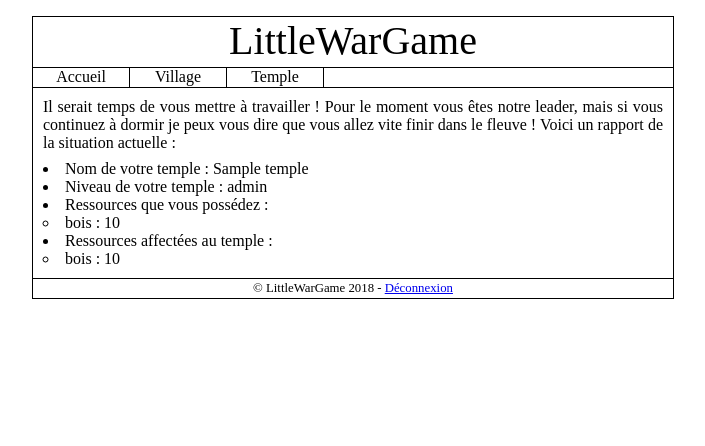
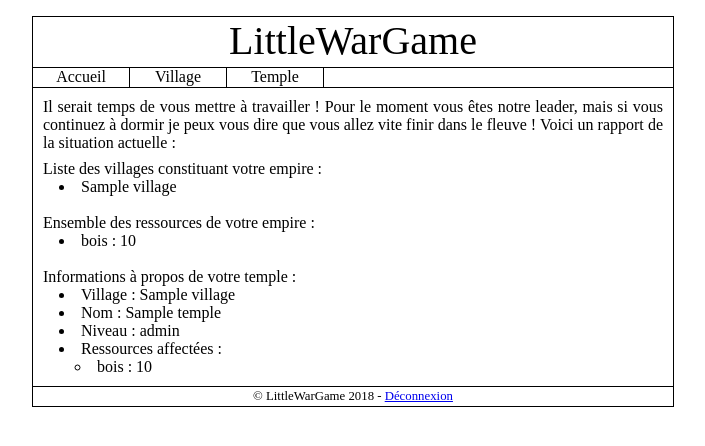
Before and after one commit to Alfanor/LittleWarGame, a PHP site: page / in a window 1280 px wide. Shown: the top 446 px of the page, without its empty margins (287-992 px from the left). Run offline with PHP 8.4, Linux system fonts and the light colour scheme; the visitor is signed in with stand-in values (Sample User, id 1); tables that the repository leaves empty or names only in its code hold one stand-in row (values such as "Sample post").

Commit message:
Ajout de la possibilité d'avoir de multiples villages.

```diff
--- a/Classes/Member.php
+++ b/Classes/Member.php
@@ -4,33 +4,29 @@ class Member {
     protected $login;
     protected $password;
 
-    protected $temple;
-    protected $inventory;
+    protected $villages;
 
     private $_SQL;
 
     public function __construct(&$_SQL, $id)
     {
         $this->_SQL = $_SQL;
-
         $this->id = $id;
     }
 
     public function loadAccountDataFromMemberId()
     {
         // We don't care bout member data, $_SESSION already store them
-        // So, here, $id is already checked
-        $this->temple = new Temple($this->_SQL);
+        // So, here, member id is already checked
 
-        if(!$this->temple->loadFromMemberId($this->id))
-            return false;
+        // We need to find member village
+        // TODO : When a member have several villages, it's important to select only the one with the temple
+        $this->villages = Village::loadListFromMemberId($this->_SQL, $this->id);
 
-        $this->inventory = new Inventory($this->_SQL, $_SESSION['inventory_id']);
+        if(is_array($this->villages))
+            return true;
 
-        if(!$this->inventory->loadFromId())
-            return false;
-
-        return true;
+        return false;
     }
 
     public function getId()
@@ -43,14 +39,9 @@ class Member {
         return $this->login;
     }
 
-    public function getTemple()
+    public function getVillages()
     {
-        return $this->temple;
-    }
-
-    public function getInventory()
-    {
-        return $this->inventory;
+        return $this->villages;
     }
 }
 ?>
--- a/Classes/Temple.php
+++ b/Classes/Temple.php
@@ -8,12 +8,13 @@ class Temple
 
     private $_SQL;
 
-    public function __construct(&$_SQL)
+    public function __construct(&$_SQL, $id)
     {
         $this->_SQL = $_SQL;
+        $this->id = $id;
     }
 
-    public function loadFromMemberId($member_id)
+    public function loadFromId()
     {
         $req = 'SELECT id, inventory_id, name, level FROM temple WHERE member_id = :member_id';
 
@@ -60,5 +61,25 @@ class Temple
     {
         return $this->level;
     }
+
+    public function setId($id)
+    {
+        $this->id = $id;
+    }
+
+    public function setInventory($inventory)
+    {
+        $this->inventory = $inventory;
+    }
+
+    public function setName($name)
+    {
+        $this->name = $name;
+    }
+
+    public function setLevel($level)
+    {
+        $this->level = $level;
+    }
 }
 ?>
--- /dev/null
+++ b/Classes/Village.php
@@ -0,0 +1,114 @@
+<?php
+class Village
+{
+    protected $id;
+    protected $name;
+    protected $member;
+    protected $inventory;
+    protected $temple;
+
+    private $_SQL;
+
+    public function __construct(&$_SQL, $id)
+    {
+        $this->_SQL = $_SQL;
+        $this->id = $id;
+    }
+
+    public static function loadListFromMemberId(&$_SQL, $id)
+    {
+        $req = 'SELECT  v.id as v_id,
+                        v.name as v_name,
+                        v.member_id,
+                        v.inventory_id as v_inventory,
+                        t.id as t_id,
+                        t.name as t_name,
+                        t.inventory_id as t_inventory,
+                        t.level as t_level
+                FROM village v
+                LEFT JOIN temple t ON t.village_id = v.id
+                WHERE v.member_id = :id';
+
+        $rep = $_SQL->prepare($req);
+
+        $rep->execute(array(':id' => $id));
+
+        $resultat = $rep->fetchAll();
+
+        if(count($resultat) > 0)
+        {
+            $villages = array();
+            $i = 0;
+
+            foreach($resultat as $village)
+            {
+                // We store basics data
+                $villages[$i] = new Village($_SQL, $village['v_id']);
+
+                $villages[$i]->setName($village['v_name']);
+
+                // We want all ressources
+                $villages[$i]->setInventory(new Inventory($_SQL, $village['v_inventory']));
+                $villages[$i]->getInventory()->loadFromId();
+
+                // And we want to load the temple if is in this village
+                // If there is village with temple, it's always the first
+                if(isset($village['t_id']))
+                {
+                    $_SESSION['temple'] = true;
+
+                    $villages[$i]->setTemple(new Temple($_SQL, $village['t_id']));
+
+                    $villages[$i]->getTemple()->setName($village['t_name']);
+                    $villages[$i]->getTemple()->setLevel($village['t_level']);
+                    $villages[$i]->getTemple()->setInventory(new Inventory($_SQL, $village['t_inventory']));
+
+                    if(!$villages[$i]->getTemple()->GetInventory()->loadFromId())
+                        return false;
+                }
+
+                ++$i;
+            }
+
+            return $villages;
+        }
+
+        return false;
+    }
+
+    public function getId()
+    {
+        return $this->id;
+    }
+
+    public function getName()
+    {
+        return $this->name;
+    }
+
+    public function getInventory()
+    {
+        return $this->inventory;
+    }
+
+    public function getTemple()
+    {
+        return $this->temple;
+    }
+
+    public function setName($name)
+    {
+        $this->name = $name;
+    }
+
+    public function setInventory($inventory)
+    {
+        $this->inventory = $inventory;
+    }
+
+    public function setTemple($temple)
+    {
+        $this->temple = $temple;
+    }
+}
+?>
--- a/Controleurs/accueil.php
+++ b/Controleurs/accueil.php
@@ -7,6 +7,8 @@ require_once('Vues/Langage/FR/ressource.php');
 $titre = 'Accueil';
 
 $compte_erreur = false;
+$ressources = array();
+$village_temple;
 
 if(isset($_SESSION['id']))
 {
@@ -14,6 +16,25 @@ if(isset($_SESSION['id']))
 
     if(!$membre->loadAccountDataFromMemberId())
         $compte_erreur = true;
+
+    else
+    {
+        // We want the village id with the temple if there is a temple
+        if(isset($_SESSION['temple']))
+            $village_temple = $membre->getVillages()[0];
+
+        // We want to know the global amount of ressources for the member account
+        foreach($membre->getVillages() as $village)
+        {
+            foreach($village->getInventory()->getRessources() as $id => $amount)
+            {
+                if(!isset($ressources[$id]))
+                    $ressources[$id] = 0;
+
+                $ressources[$id] += $amount;
+            }
+        }
+    }
 }
 
 $donnees = ob_start();
--- a/Controleurs/connexion.php
+++ b/Controleurs/connexion.php
@@ -1,7 +1,7 @@
 <?php
 if(!empty($_POST['login']) && !empty($_POST['password']))
 {
-    $req = 'SELECT id, inventory_id, login, password FROM member WHERE login = :login';
+    $req = 'SELECT id, login, password FROM member WHERE login = :login';
 
     $rep = $_SQL->prepare($req);
 
@@ -15,7 +15,6 @@ if(!empty($_POST['login']) && !empty($_POST['password']))
         {
             $_SESSION['login'] = $resultat[0]['login'];
             $_SESSION['id'] = $resultat[0]['id'];
-            $_SESSION['inventory_id'] = $resultat[0]['inventory_id'];
 
             header('Location: index.php');
 
--- a/Vues/Css/common.css
+++ b/Vues/Css/common.css
@@ -57,14 +57,15 @@
     text-decoration : underline;
 }
 
-input {
+#content input {
     padding : 0px;
 }
 
-p {
+#content p {
     padding-bottom : 0.5em;
 }
 
-ul {
+#content ul {
     list-style-position: inside;
+    margin-left : 1em;
 }
--- a/Vues/Langage/FR/accueil.php
+++ b/Vues/Langage/FR/accueil.php
@@ -7,8 +7,11 @@ $_LANGUAGE['FR']['ACCUEIL_MESSAGE'] = 'Il serait temps de vous mettre à travail
 
 $_LANGUAGE['FR']['ACCUEIL_ERROR'] = 'Hum... En fait votre temple est introuvable ! Vous devriez penser à prier nos dieux pour le retrouver !';
 
-$_LANGUAGE['FR']['RESUME_TEMPLE_NAME'] = 'Nom de votre temple :';
-$_LANGUAGE['FR']['RESUME_TEMPLE_LEVEL'] = 'Niveau de votre temple :';
-$_LANGUAGE['FR']['RESUME_RESSOURCES'] = 'Ressources que vous possédez :';
-$_LANGUAGE['FR']['RESUME_TEMPLE_RESSOURCES'] = 'Ressources affectées au temple :';
+$_LANGUAGE['FR']['RESUME_VILLAGES'] = 'Liste des villages constituant votre empire :';
+$_LANGUAGE['FR']['RESUME_RESSOURCES'] = 'Ensemble des ressources de votre empire :';
+$_LANGUAGE['FR']['RESUME_TEMPLE'] = 'Informations à propos de votre temple :';
+$_LANGUAGE['FR']['RESUME_TEMPLE_VILLAGE'] = 'Village :';
+$_LANGUAGE['FR']['RESUME_TEMPLE_NAME'] = 'Nom :';
+$_LANGUAGE['FR']['RESUME_TEMPLE_LEVEL'] = 'Niveau :';
+$_LANGUAGE['FR']['RESUME_TEMPLE_RESSOURCES'] = 'Ressources affectées :';
 ?>
--- a/Vues/Template/accueil.php
+++ b/Vues/Template/accueil.php
@@ -26,21 +26,42 @@ else
 
     else
     {
-        echo '  <ul>
-                    <li>' . $_LANGUAGE['FR']['RESUME_TEMPLE_NAME'] . ' ' . $membre->getTemple()->GetName() . '</li>
-                    <li>' . $_LANGUAGE['FR']['RESUME_TEMPLE_LEVEL'] . ' ' . $membre->getTemple()->getLevel() . '</li>
-                    <li>' . $_LANGUAGE['FR']['RESUME_RESSOURCES'] . '<ul>';
+        // Village list and global ressources
+        echo $_LANGUAGE['FR']['RESUME_VILLAGES'];
+        echo '<ul>';
 
-        foreach($membre->getInventory()->getRessources() as $id => $amount)
+        foreach($membre->getVillages() as $village)
+            echo '<li>' . $village->getName() . '</li>';
+
+        echo '</ul><br />';
+
+        echo $_LANGUAGE['FR']['RESUME_RESSOURCES'];
+        echo '<ul>';
+
+        foreach($ressources as $id => $amount)
             echo '<li>' . $_LANGUAGE['FR']['RESSOURCE_' . $id] . ' : ' . $amount . '</li>';
 
-        echo '  </ul>
-                    <li>' . $_LANGUAGE['FR']['RESUME_TEMPLE_RESSOURCES'] . '<ul>';
+        echo '</ul><br />';
 
-        foreach($membre->getTemple()->getInventory()->getRessources() as $id => $amount)
-            echo '<li>' . $_LANGUAGE['FR']['RESSOURCE_' . $id] . ' : ' . $amount . '</li>';
+        // If there is a temple, we can list onformations about it
+        if(isset($_SESSION['temple']))
+        {
+            echo $_LANGUAGE['FR']['RESUME_TEMPLE'];
 
-        echo '</ul>  </ul>';
+            echo '  <ul>
+                        <li>' . $_LANGUAGE['FR']['RESUME_TEMPLE_VILLAGE'] . ' ' . $village_temple->GetName() . '</li>
+                        <li>' . $_LANGUAGE['FR']['RESUME_TEMPLE_NAME'] . ' ' . $village_temple->getTemple()->GetName() . '</li>
+                        <li>' . $_LANGUAGE['FR']['RESUME_TEMPLE_LEVEL'] . ' ' . $village_temple->getTemple()->getLevel() . '</li>
+                        <li>' . $_LANGUAGE['FR']['RESUME_TEMPLE_RESSOURCES'] . '
+                            <ul>';
+
+            foreach($village_temple->getTemple()->getInventory()->getRessources() as $id => $amount)
+                echo '<li>' . $_LANGUAGE['FR']['RESSOURCE_' . $id] . ' : ' . $amount . '</li>';
+
+            echo '          </ul>
+                        </li>
+                    </ul>';
+        }
     }
 }
 ?>
```
Also changed, not shown: 2 other files.
